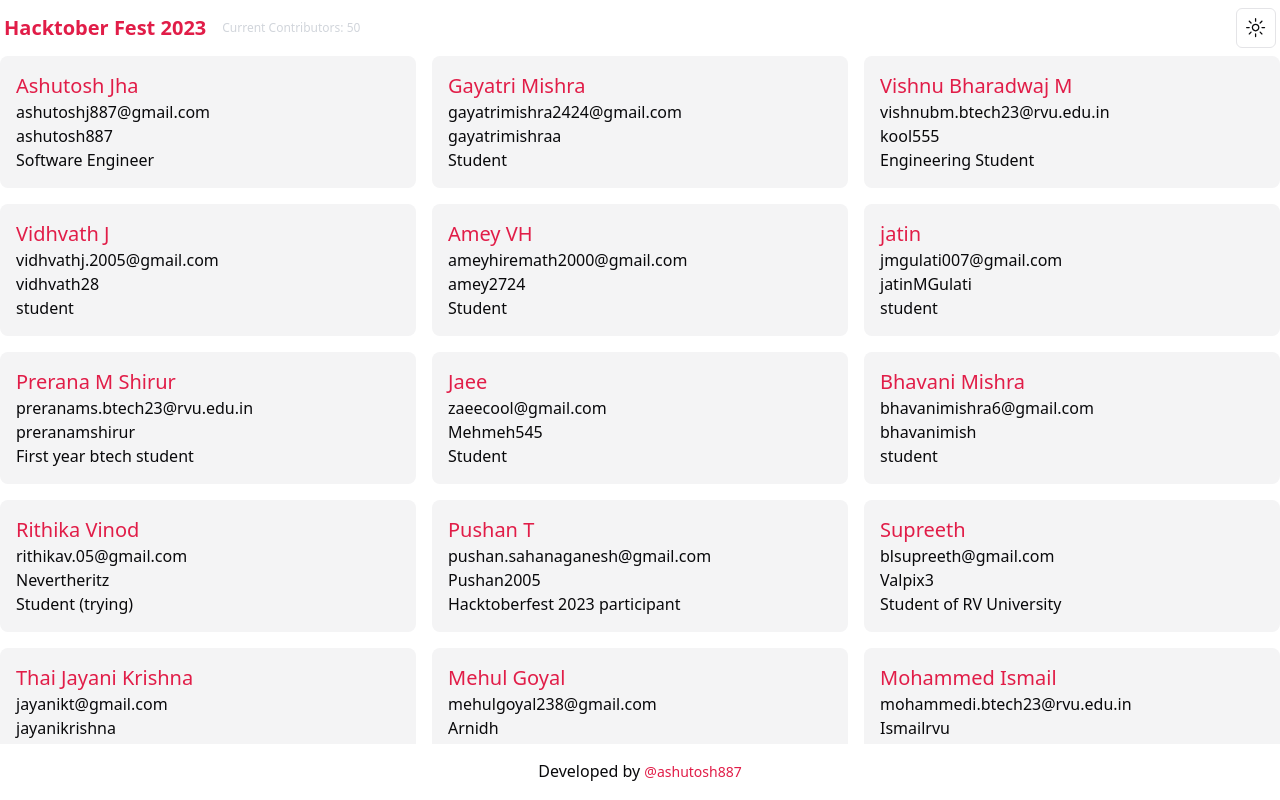
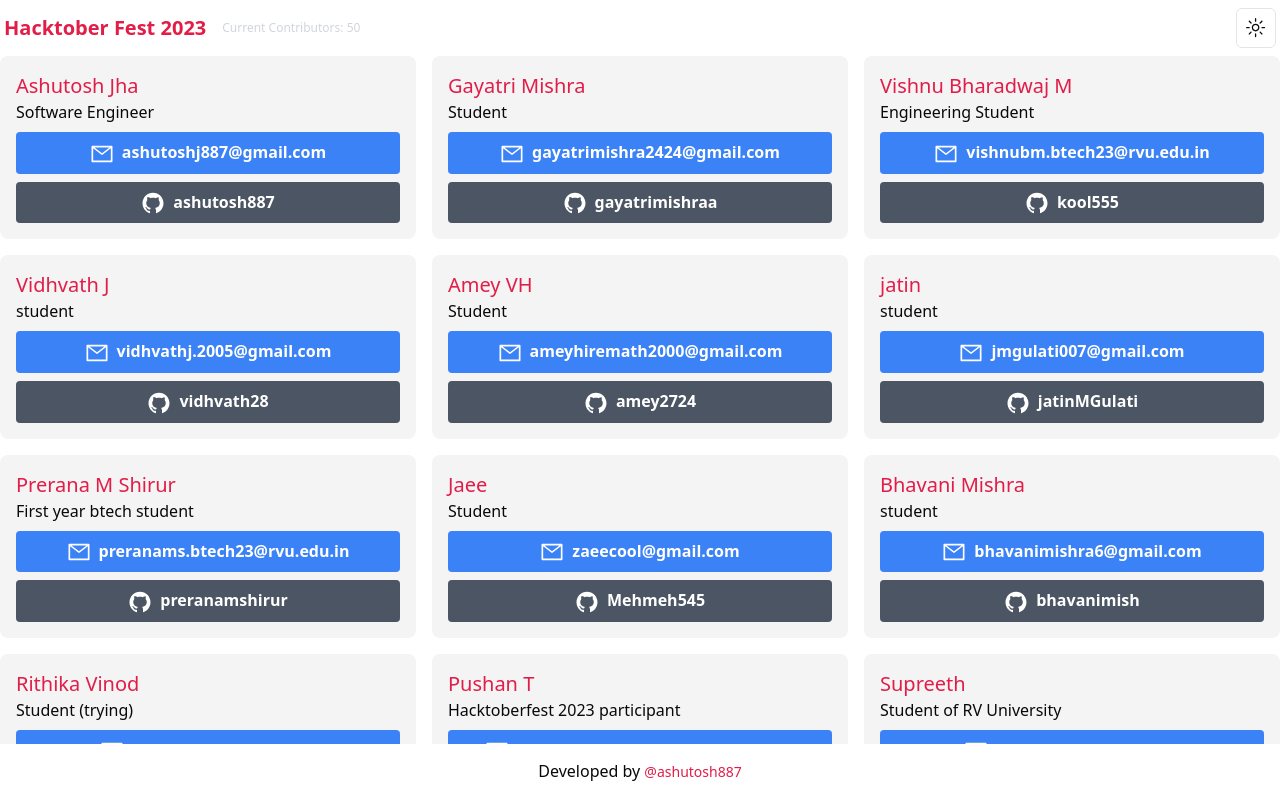
Before and after one commit to ashutosh887/hacktober-2023, a Next.js app: page / in a window 1280 px wide. Built offline with nearby package versions, Linux system fonts and the light colour scheme.

Commit message:
Add icon button for Mail and Github with Github username on it.

```diff
--- a/package.json
+++ b/package.json
@@ -24,6 +24,7 @@
     "next-themes": "^0.2.1",
     "react": "^18",
     "react-dom": "^18",
+    "react-icons": "^4.11.0",
     "tailwind-merge": "^1.14.0",
     "tailwindcss-animate": "^1.0.7"
   },
--- a/src/components/common/UserCard.tsx
+++ b/src/components/common/UserCard.tsx
@@ -1,5 +1,6 @@
 import { extractUserName } from "@/util/extractUserName";
 import React, { useEffect, useState } from "react";
+import { AiOutlineMail, AiFillGithub } from "react-icons/ai";
 
 type Props = {
   name?: string;
@@ -20,9 +21,21 @@
   return (
     <div className="flex flex-col bg-secondary rounded-lg p-4">
       <span className="text-primary text-xl">{name || "undefined"}</span>
-      <span>{email || "undefined"}</span>
-      <span>{userName || "undefined"}</span>
+      {/* <span>{email || "undefined"}</span>
+      <span>{userName || "undefined"}</span> */}
       <span>{about || "undefined"}</span>
+
+      <button
+        className="bg-blue-500 hover:bg-blue-700 text-white font-bold py-2 px-4 rounded mt-2"
+        // onClick=()
+      >
+        <AiOutlineMail className="inline-block w-6 h-6 mr-2" />
+        {email || "undefined"}
+      </button>
+      <button className="bg-gray-600 hover:bg-gray-700 text-white font-bold py-2 px-4 rounded mt-2">
+        <AiFillGithub className="inline-block w-6 h-6 mr-2" />
+        {userName || "undefined"}
+      </button>
     </div>
   );
 }
```
Also changed, not shown: 1 other file (tests, documents, lock files or other folders).
